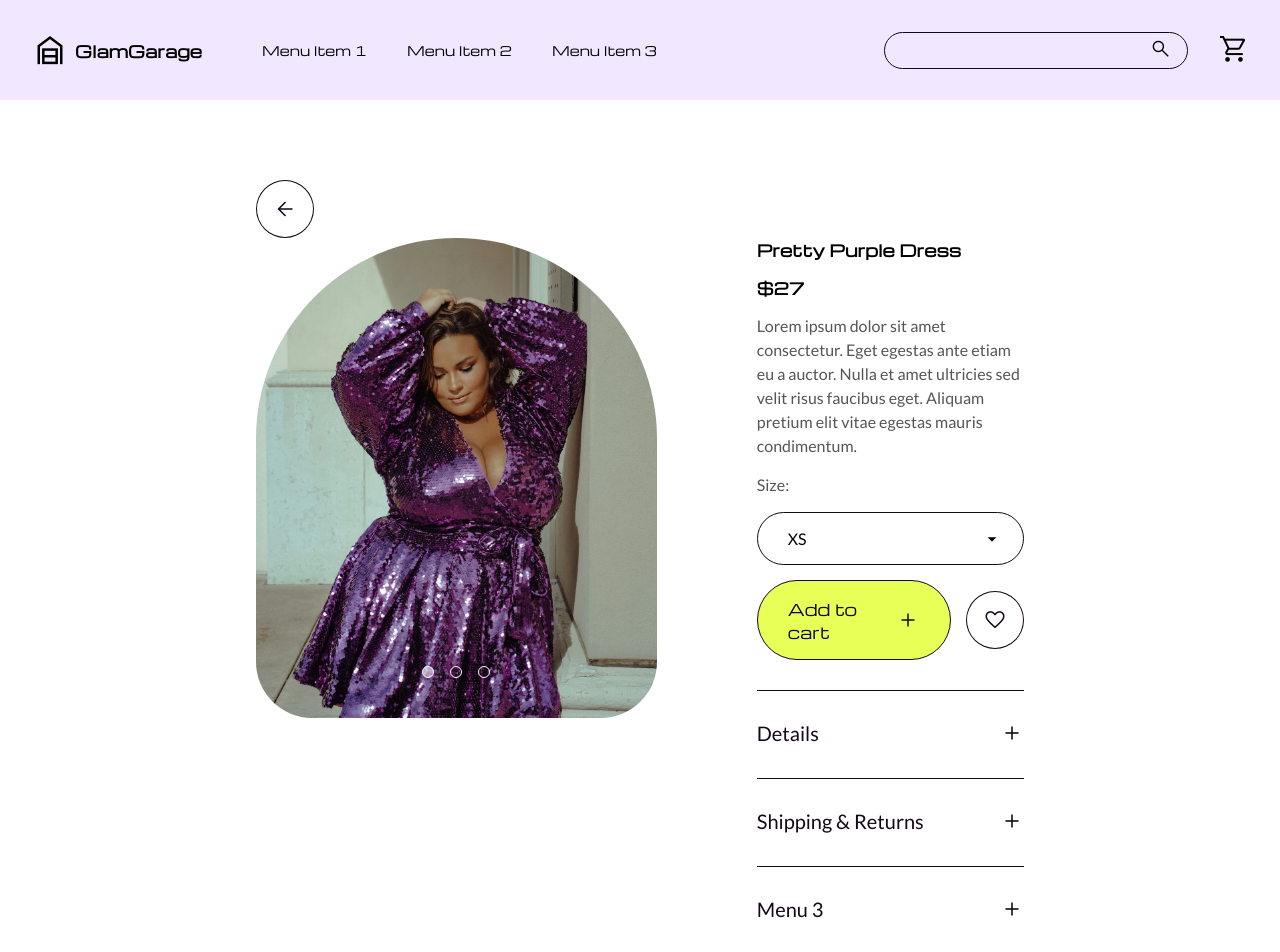
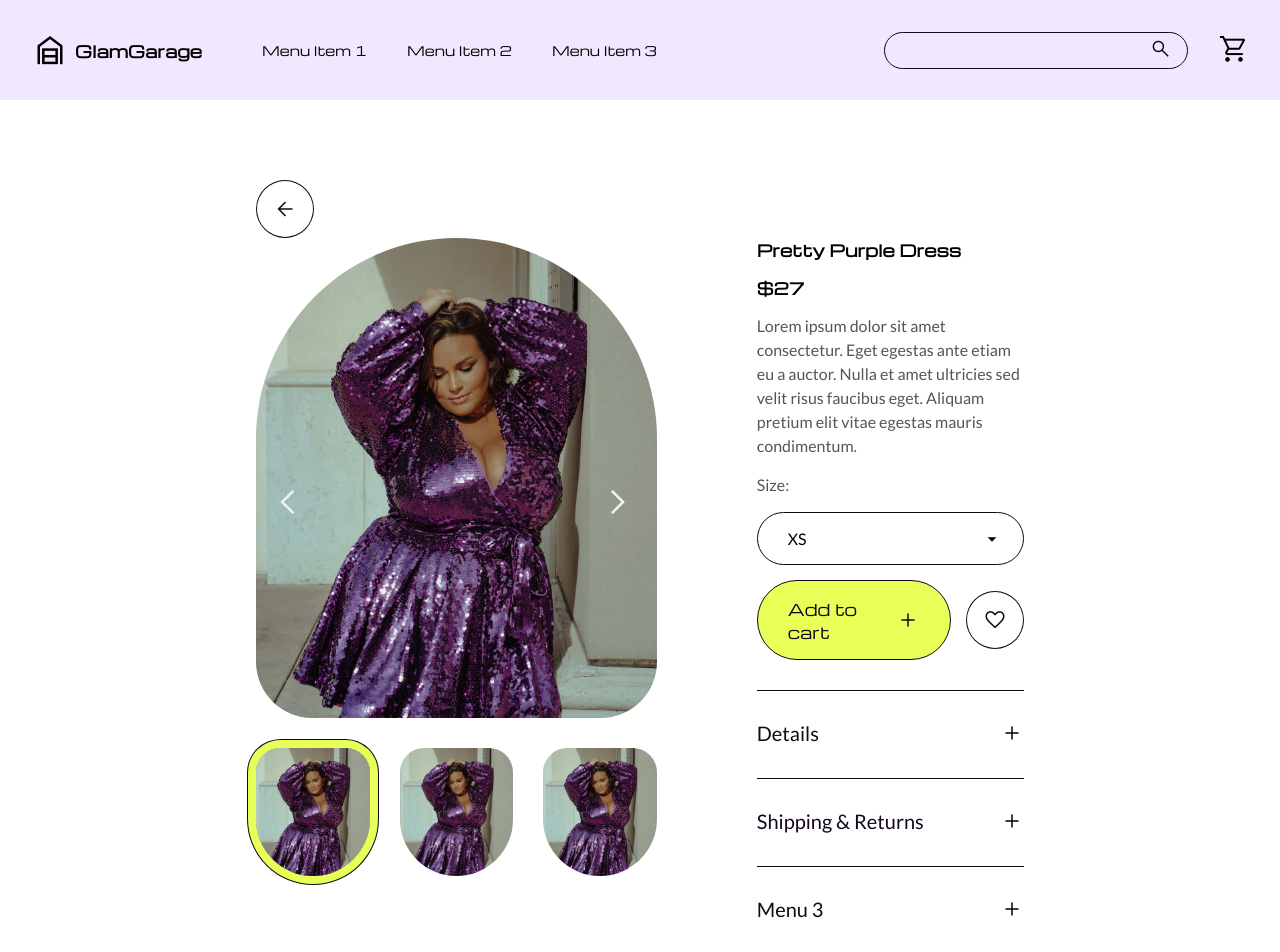
Before and after one commit to Healoz/glam-garage, a React (Create React App) app: page /product-name in a window 1280 px wide. Shown: the top 952 px of the page. Built offline with nearby package versions, Linux system fonts and the light colour scheme.

Commit message:
got dummy content to work, displaying in grid

```diff
--- a/src/App.tsx
+++ b/src/App.tsx
@@ -4,16 +4,21 @@ import Header from "./components/Header/Header";
 import Home from "./pages/Home/Home";
 import ProductPage from "./pages/ProductPage/ProductPage";
 import Footer from "./components/Footer/Footer";
+import productsData from "./data/products.json";
 import { Route, Routes } from "react-router-dom";
+import { Product } from "./data/types";
 
 function App() {
+  // importing products from temp json file
+  const [products, setProductsData] = useState<Product[]>(productsData);
+
   return (
     <div className="App">
       <div className="appContainer">
         <Header />
         <div className="pageContent">
           <Routes>
-            <Route path="" element={<Home />} />
+            <Route path="" element={<Home products={products} />} />
             <Route path="/product-name" element={<ProductPage />} />
           </Routes>
         </div>
--- a/src/components/CatalogueItem/CatalogueItem.tsx
+++ b/src/components/CatalogueItem/CatalogueItem.tsx
@@ -2,13 +2,14 @@ import styles from './CatalogueItem.module.css';
 import React from 'react';
 import Button from '../Button/Button';
 import ColourScheme from '../../enums/ColourScheme';
+import { Product } from '../../data/types';
 import { Link } from 'react-router-dom';
 
 interface CatalogueItemProps {
-    productImageUrl: string;
+    product: Product;
 }
 
-const CatalogueItem: React.FC<CatalogueItemProps> = ({ productImageUrl }) => {
+const CatalogueItem: React.FC<CatalogueItemProps> = ({ product }) => {
 
     return (
         <Link
@@ -17,7 +18,7 @@ const CatalogueItem: React.FC<CatalogueItemProps> = ({ productImageUrl }) => {
         >
             <div
                 className={styles.productImage}
-                style={{backgroundImage: `url(${productImageUrl})`}}
+                style={{backgroundImage: `url(${product.imageUrls[0]})`}}
             >
                 <div className={styles.catalogueAddToCartOverlay}>
                     <Button
@@ -36,10 +37,10 @@ const CatalogueItem: React.FC<CatalogueItemProps> = ({ productImageUrl }) => {
             </div>
             <div className={styles.itemInfo}>
                 <div>
-                    <h4>Pretty purple dress</h4>
+                    <h4>{product.name}</h4>
                     <p>Womens Dresses</p>
                 </div>
-                <h4>$27</h4>
+                <h4>${product.price}</h4>
             </div>
 
         </Link>
--- /dev/null
+++ b/src/data/products.json
@@ -0,0 +1,24 @@
+[
+  {
+    "id": 1,
+    "name": "Enchanting Amethyst Dream Dress",
+    "description": "Elevate your style with this enchanting amethyst dream dress. Made from luxurious silk fabric, it features a flattering silhouette and delicate floral pattern. Whether you're attending a magical gala or a romantic dinner, this dress is sure to turn heads.",
+    "price": 20.99,
+    "imageUrls": [
+      "https://images.unsplash.com/photo-1657549091422-3b748b8f72b2?q=80&w=1064&auto=format&fit=crop&ixlib=rb-4.0.3&ixid=M3wxMjA3fDB8MHxwaG90by1wYWdlfHx8fGVufDB8fHx8fA%3D%3D",
+      "https://images.unsplash.com/photo-1657549091422-3b748b8f72b2?q=80&w=1064&auto=format&fit=crop&ixlib=rb-4.0.3&ixid=M3wxMjA3fDB8MHxwaG90by1wYWdlfHx8fGVufDB8fHx8fA%3D%3D",
+      "https://images.unsplash.com/photo-1657549091422-3b748b8f72b2?q=80&w=1064&auto=format&fit=crop&ixlib=rb-4.0.3&ixid=M3wxMjA3fDB8MHxwaG90by1wYWdlfHx8fGVufDB8fHx8fA%3D%3D"
+    ]
+  },
+  {
+    "id": 2,
+    "name": "Galactic Adventure Graphic Tee",
+    "description": "Embark on a galactic adventure with this cool graphic tee. Crafted from soft cotton, it features a unique design inspired by cosmic wonders. Pair it with your favorite jeans for a laid-back look that's out of this world.",
+    "price": 25.99,
+    "imageUrls": [
+      "https://images.unsplash.com/photo-1565679871226-33cfa91bedae?q=80&w=1227&auto=format&fit=crop&ixlib=rb-4.0.3&ixid=M3wxMjA3fDB8MHxwaG90by1wYWdlfHx8fGVufDB8fHx8fA%3D%3D",
+      "https://images.unsplash.com/photo-1565679871226-33cfa91bedae?q=80&w=1227&auto=format&fit=crop&ixlib=rb-4.0.3&ixid=M3wxMjA3fDB8MHxwaG90by1wYWdlfHx8fGVufDB8fHx8fA%3D%3D",
+      "https://images.unsplash.com/photo-1565679871226-33cfa91bedae?q=80&w=1227&auto=format&fit=crop&ixlib=rb-4.0.3&ixid=M3wxMjA3fDB8MHxwaG90by1wYWdlfHx8fGVufDB8fHx8fA%3D%3D"
+    ]
+  }
+]
--- /dev/null
+++ b/src/data/types.ts
@@ -0,0 +1,7 @@
+export interface Product {
+    id: number;
+    name: string;
+    description: string;
+    price: number;
+    imageUrls: string[];
+}
--- a/src/pages/Home/Home.tsx
+++ b/src/pages/Home/Home.tsx
@@ -1,43 +1,38 @@
-import styles from './Home.module.css';
-import React from 'react';
-import Header from '../../components/Header/Header';
-import Button from '../../components/Button/Button';
-import CatalogueItem from '../../components/CatalogueItem/CatalogueItem';
-import purpleDressImg from '../../assets/images/purple-dress.jpg';
-import ColourScheme from '../../enums/ColourScheme';
-import womanImg from '../../assets/images/kalea-morgan-ZmcHE6c7-7U-unsplash.jpg';
-import glassesImg from '../../assets/images/carlos-vaz-KP4bxnxAilU-unsplash.jpg';
-import shirtImg from '../../assets/images/nimble-made-kMGX6UK06Ps-unsplash.jpg';
-import circleText from '../../assets/images/circle-text.svg';
+import styles from "./Home.module.css";
+import React from "react";
+import Header from "../../components/Header/Header";
+import Button from "../../components/Button/Button";
+import CatalogueItem from "../../components/CatalogueItem/CatalogueItem";
+import purpleDressImg from "../../assets/images/purple-dress.jpg";
+import ColourScheme from "../../enums/ColourScheme";
+import womanImg from "../../assets/images/kalea-morgan-ZmcHE6c7-7U-unsplash.jpg";
+import glassesImg from "../../assets/images/carlos-vaz-KP4bxnxAilU-unsplash.jpg";
+import shirtImg from "../../assets/images/nimble-made-kMGX6UK06Ps-unsplash.jpg";
+import circleText from "../../assets/images/circle-text.svg";
+import { Product } from "../../data/types";
 import { Link } from "react-router-dom";
 
-
-interface HomeProps {
-
-}
-
 const ImageCollage = () => {
-
   return (
     <div className={styles.imageCollageContainer}>
       <CircleSticker />
       <div className={styles.imageCollage}>
         <div
           className={styles.img}
-                    style={{backgroundImage: `url(${womanImg})`}}>
-                </div>
+          style={{ backgroundImage: `url(${womanImg})` }}
+        ></div>
         <div
           className={styles.img}
-                    style={{backgroundImage: `url(${glassesImg})`}}>
-                </div>
+          style={{ backgroundImage: `url(${glassesImg})` }}
+        ></div>
         <div
           className={styles.img}
-                    style={{backgroundImage: `url(${shirtImg})`}}>
+          style={{ backgroundImage: `url(${shirtImg})` }}
+        ></div>
       </div>
     </div>
-        </div>
-    )
-}
+  );
+};
 
 const HeroContent = () => {
   return (
@@ -58,45 +53,45 @@ const HeroContent = () => {
         />
       </div>
     </div>
-    )
-}
+  );
+};
 
 const CircleSticker = () => {
   return (
     <div className={styles.circleSticker}>
-            <img src={circleText} className={`${styles.circleTextSvg} ${styles.rotateForever}`}></img>
-            <span className={`material-symbols-outlined ${styles.icon}`}>garage_home</span>
+      <img
+        src={circleText}
+        className={`${styles.circleTextSvg} ${styles.rotateForever}`}
+      ></img>
+      <span className={`material-symbols-outlined ${styles.icon}`}>
+        garage_home
+      </span>
     </div>
-    )
+  );
+};
+
+interface CatalogueGridProps {
+  products: Product[];
 }
 
-const CatalogueGrid = () => {
+const CatalogueGrid: React.FC<CatalogueGridProps> = ({ products }) => {
+
+    const catalogueItems = products.map((product) => (
+        <CatalogueItem key={product.id} product={product} />
+    ))
+
   return (
     <div className={styles.catalogueGrid}>
-            <CatalogueItem
-                productImageUrl={purpleDressImg}
-            />
-            <CatalogueItem
-                productImageUrl={purpleDressImg}
-            />
-            <CatalogueItem
-                productImageUrl={purpleDressImg}
-            />
-            <CatalogueItem
-                productImageUrl={purpleDressImg}
-            />
-            <CatalogueItem
-                productImageUrl={purpleDressImg}
-            />
-            <CatalogueItem
-                productImageUrl={purpleDressImg}
-            />
+      {catalogueItems}
     </div>
-    )
+  );
+};
+
+interface HomeProps {
+  products: Product[];
 }
 
-const Home: React.FC<HomeProps> = ({}) => {
-
+const Home: React.FC<HomeProps> = ({ products }) => {
   return (
     <main className={styles.homeMain}>
       <section className={styles.navAndHero}>
@@ -107,11 +102,10 @@ const Home: React.FC<HomeProps> = ({}) => {
       </section>
       <section className={styles.catalogue}>
         <h3>View our new range</h3>
-                <CatalogueGrid />
+        <CatalogueGrid products={products} />
       </section>
     </main>
-
-    )
-}
+  );
+};
 
 export default Home;
--- a/src/pages/ProductPage/ProductPage.module.css
+++ b/src/pages/ProductPage/ProductPage.module.css
@@ -8,6 +8,7 @@
     align-items: flex-end;
     padding-bottom: 10%;
     margin-bottom: var(--spacing-3);
+    filter: brightness(95%);
 }
 
 .carouselArrows {
@@ -51,6 +52,10 @@
     border-bottom: 1px var(--black) solid;
 }
 
+.desktopGallery {
+    display: none;
+}
+
 /* Mobile tweaks */
 @media screen and (min-width: 500px) {
 }
@@ -74,6 +79,50 @@
         grid-template-columns: 1.5fr 1fr;
         gap: 100px;
     }
+
+    .carouselIndicators {
+        display: none;
+    }
+
+    .productImageCarousel {
+        justify-content: center;
+        align-items: center;
+        padding-bottom: unset;
+        padding-top: 3rem;
+    }
+
+    .carouselArrows {
+        color: white;
+        width: 100%;
+        display: flex;
+        justify-content: space-between;
+        padding: 6%;
+    }
+
+    .carouselArrows span {
+        font-size: 30px;
+    }
+
+    .desktopGallery {
+        display: block;
+        width: 100%;
+        height: 8rem;
+        display: grid;
+        grid-template-columns: 1fr 1fr 1fr;
+        gap: var(--spacing-3);
+    }
+
+    .desktopGalleryImg {
+        background-position: center center;
+        background-size: cover;
+        border-radius: 30px 30px 70px 70px;
+    }
+
+    .selectedImg {
+        box-shadow:
+            0 0 0 8px var(--fluro-yellow),
+            0 0 0 9px var(--black)
+    }
 }
 
 /* Desktop - wider screen */
--- a/src/pages/ProductPage/ProductPage.tsx
+++ b/src/pages/ProductPage/ProductPage.tsx
@@ -10,6 +10,7 @@ interface ProductPageProps {}
 
 const ProductImageCarousel = () => {
   return (
+    <div>
       <div
         className={styles.productImageCarousel}
         style={{ backgroundImage: `url(${purpleDressImg})` }}
@@ -19,6 +20,8 @@ const ProductImageCarousel = () => {
           <span className="material-symbols-outlined">arrow_forward_ios</span>
         </div>
         <CarouselIndicators />
+      </div>
+      <DesktopGallery />
     </div>
   );
 };
@@ -31,6 +34,16 @@ const CarouselIndicators = () => {
       ></div>
       <div className={`${styles.carouselIndicator}`}></div>
       <div className={`${styles.carouselIndicator}`}></div>
+    </div>
+  );
+};
+
+const DesktopGallery = () => {
+  return (
+    <div className={styles.desktopGallery}>
+      <div className={`${styles.desktopGalleryImg} ${styles.selectedImg}`} style={{ backgroundImage: `url(${purpleDressImg})` }}></div>
+      <div className={`${styles.desktopGalleryImg}`} style={{ backgroundImage: `url(${purpleDressImg})` }}></div>
+      <div className={`${styles.desktopGalleryImg}`} style={{ backgroundImage: `url(${purpleDressImg})` }}></div>
     </div>
   );
 };
```
Lines whose indentation alone changed are shown as unchanged.
